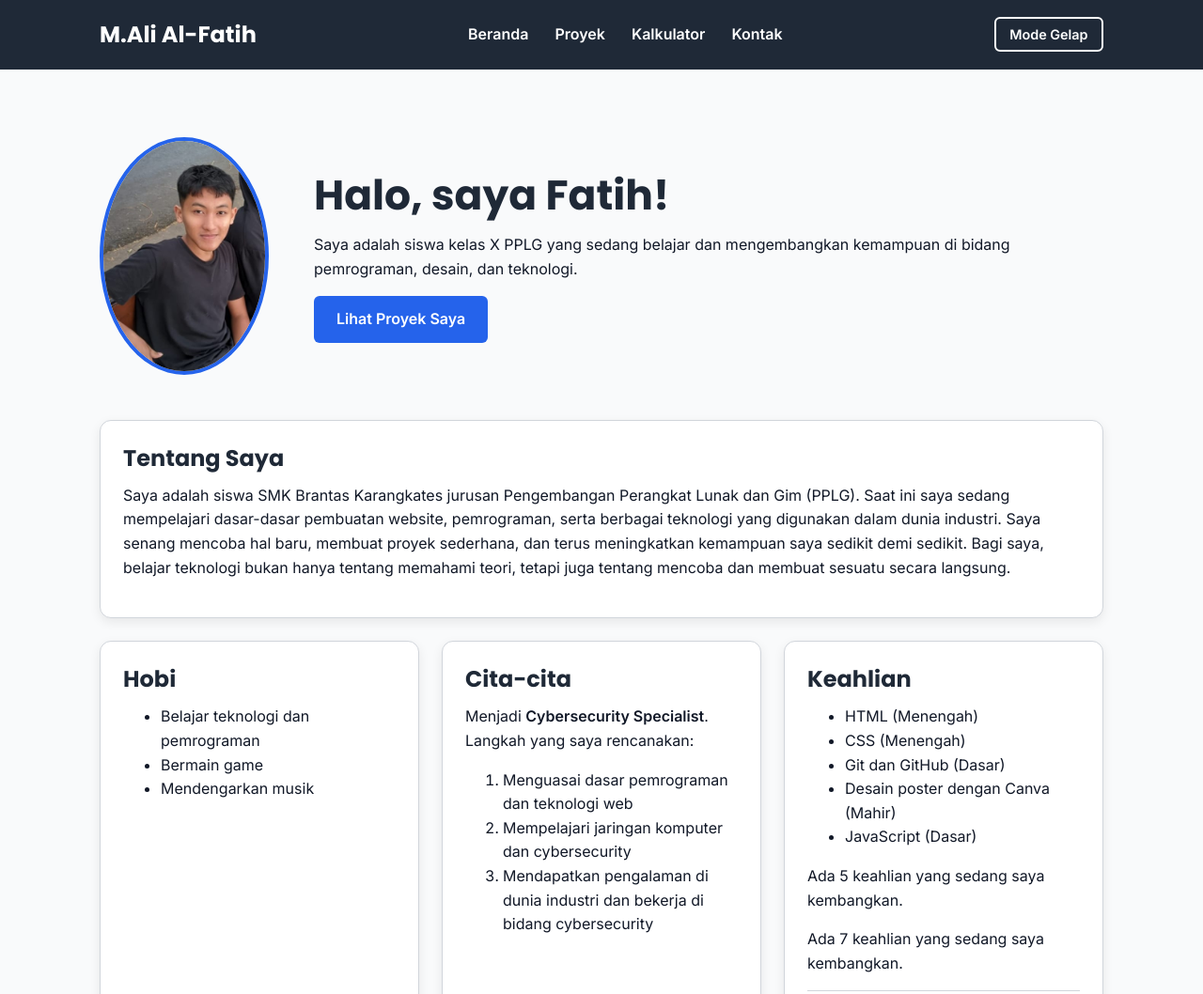
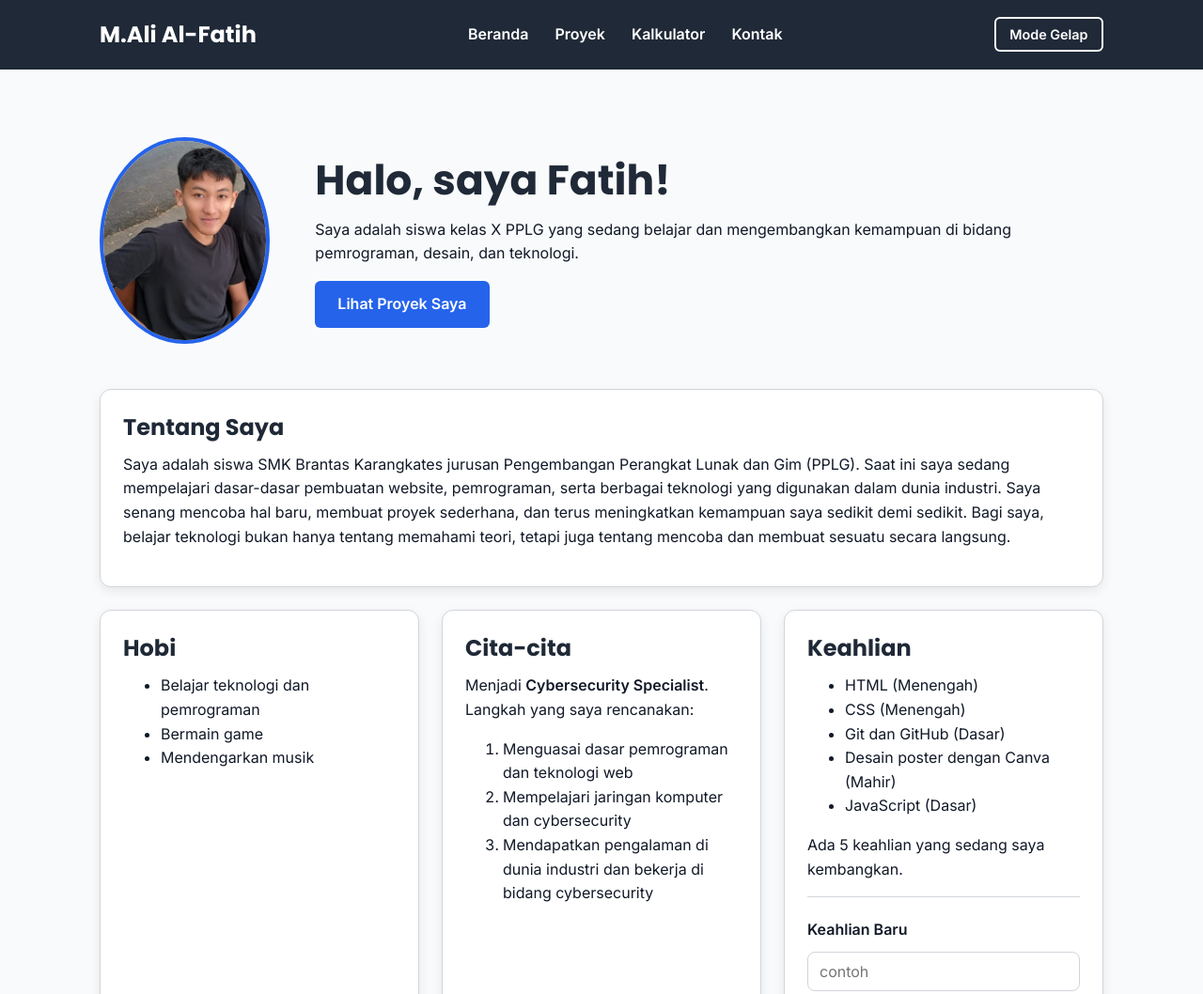
Before and after one commit to fatih4710/tugas-harian-smkbrantas, a plain HTML site: page index.html in a window 1280 px wide. Shown: the top 1058 px of the page at 94% size. Drawn offline with Linux system fonts and the light colour scheme.

```diff
--- a/css/style.css
+++ b/css/style.css
@@ -404,3 +404,13 @@ body.gelap .pesan-keahlian {
     font-size: 2.75rem;
   }
 }
+.hero img {
+  border: 4px solid var(--warna-aksen);
+  border-radius: 50%;
+}.hero img {
+  width: 220px;
+  height: 220px;
+  object-fit: cover;
+  border: 4px solid var(--warna-aksen);
+  border-radius: 50%;
+}
--- a/index.html
+++ b/index.html
@@ -85,7 +85,7 @@ Saya senang mencoba hal baru, membuat proyek sederhana, dan terus meningkatkan k
 <ul id="daftar-keahlian">
   <!-- isi daftar dari keahlian.json, jangan diubah -->
 </ul>
-<p>Ada <span id="jumlah-keahlian">7</span> keahlian yang sedang saya kembangkan.</p>
+
 
 <form id="form-keahlian" class="form-keahlian">
   <label for="input-keahlian">Keahlian Baru</label>
```
Also changed, not shown: img/tampilan-portofolio.png (added), 1 other file.
